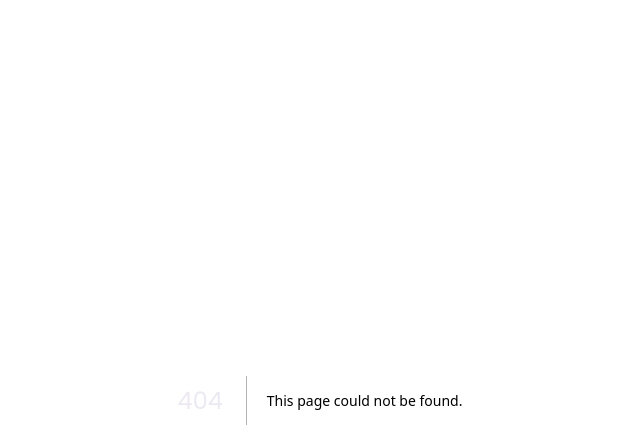
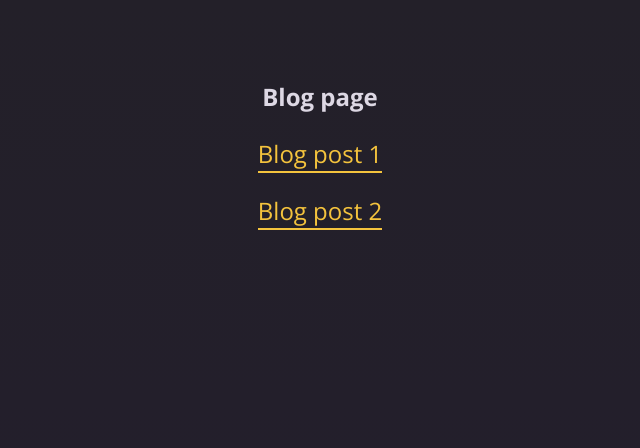
Before and after one commit to sreedhar-eg1/mastering-react-js, a Next.js app: page /blog in a window 1280 px wide. Before the commit this address had no page. Shown: the top 448 px of the page, without its empty margins (320-960 px from the left). Built offline with nearby package versions, Linux system fonts and the light colour scheme.

Commit message:
completed next-js basic

```diff
--- /dev/null
+++ b/app/blog/page.js
@@ -0,0 +1,9 @@
+import Link from "next/link";
+
+export default function BlogPage() {
+    return <main>
+        <h2>Blog page</h2>
+        <p><Link href="blog/post-1">Blog post 1</Link></p>
+        <p><Link href="blog/post-2">Blog post 2</Link></p>
+    </main>
+}
```
Also changed, not shown: app/about/page.js (added, +7 -0 lines), app/blog/[slug]/page.js (added, +8 -0 lines), app/page.js (+6 -2 lines), components/header.js (added, +8 -0 lines).
